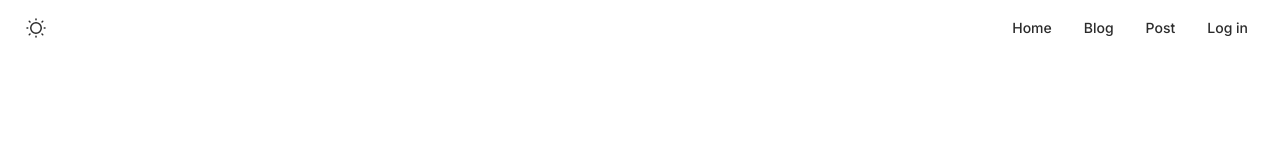
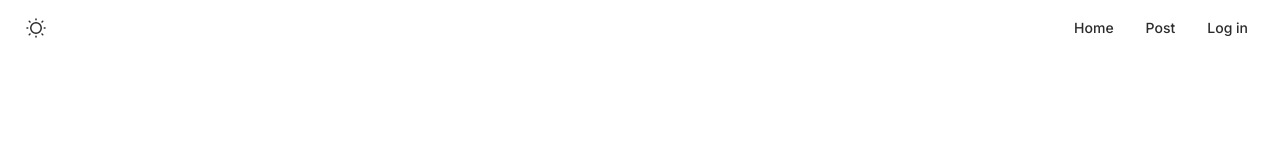
Before and after one commit to AreteChan/next-mdx-remote, a Next.js app: page / in a window 1280 px wide. Shown: the top 143 px of the page. Built offline with nearby package versions, Linux system fonts and the light colour scheme.

Commit message:
fix: 修改了部分配置

```diff
--- a/components/Header.tsx
+++ b/components/Header.tsx
@@ -34,9 +34,9 @@ function Header() {
           <Button variant="link">
             <Link href='/'>Home</Link>
           </Button>
-          <Button variant="link">
+          {/* <Button variant="link">
             <Link href='/blog'>Blog</Link>
-          </Button>
+          </Button> */}
           <Button variant="link">
             <Link href='/post'>Post</Link>
           </Button>
--- a/package.json
+++ b/package.json
@@ -12,7 +12,6 @@
     "@mdx-js/loader": "^3.0.1",
     "@mdx-js/react": "^3.0.1",
     "@next/mdx": "^14.2.1",
-    "@next/swc-win32-x64-msvc": "^14.2.5",
     "@phosphor-icons/react": "^2.1.4",
     "@radix-ui/react-alert-dialog": "^1.0.5",
     "@radix-ui/react-dialog": "^1.0.5",
```
Also changed, not shown: 1 other file (tests, documents, lock files or other folders).
